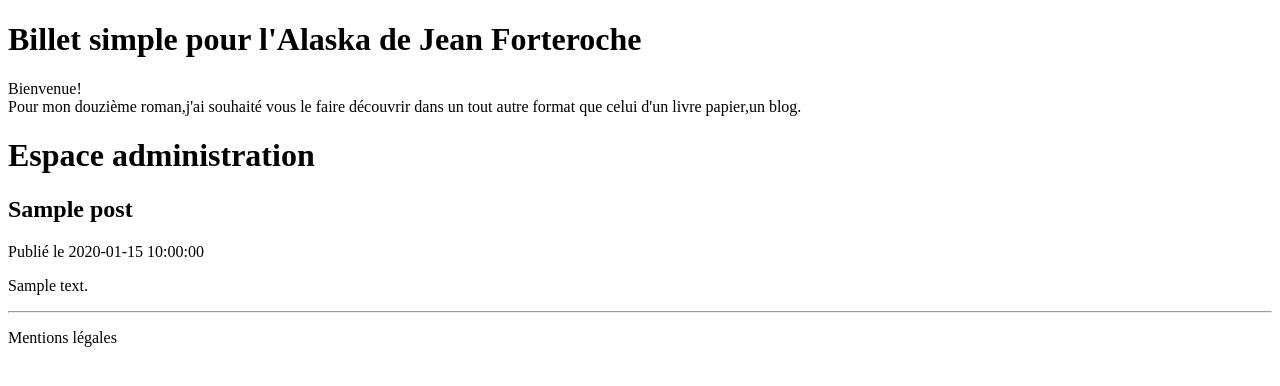
After one commit to jeanforterocheoc/forteroche, a PHP site: template app/views/viewEpisodeAll.php in a window 1280 px wide. The commit adds this page. Shown: the top 386 px of the page. Run offline with PHP 8.4, Linux system fonts and the light colour scheme; the template is opened without the code that fills it: most values are stand-ins (such as "Sample title", 1, 10 or a date in 2020).

Commit message:
Création AdminController + AdminManager + viewEpisodeAll

```diff
--- a/app/controllers/PostsController.php
+++ b/app/controllers/PostsController.php
@@ -3,12 +3,6 @@
 class PostsController extends Controller
 {
     private $postsManager;
-
-    // public function __construct()
-    // {
-    //      $this->posts();
-    // }
-
 
     public function posts()
     {
--- a/app/models/manager/CommentManager.php
+++ b/app/models/manager/CommentManager.php
@@ -15,8 +15,6 @@ class CommentManager extends Database
             $comments[] = new Comment($comment);
         }
         return $comments;
-
-
     }
 
     // Ajoute un commentaire dans la BDD
@@ -26,8 +24,6 @@ class CommentManager extends Database
         $result = $this->ina($req, [$postId, $author, $content]);
 
         return $result;
-
-
     }
 
 
--- /dev/null
+++ b/app/views/viewEpisodeAll.php
@@ -0,0 +1,11 @@
+<?php $this->title = 'Espace administration'; ?>
+<h1>Espace administration</h1>
+<article>
+    <header>
+    <?php foreach ($posts as $post) : ?>
+        <h2 class='postTitle'><?= htmlspecialchars($post->title()) ?></h2>
+        <time>Publié le <?= htmlspecialchars($post->date()) ?></time>
+    </header>
+    <p><?= htmlspecialchars($post->content()) ?></p>
+    <?php endforeach; ?>
+</article>
--- a/app/views/viewPost.php
+++ b/app/views/viewPost.php
@@ -18,7 +18,6 @@
     <p><?= htmlspecialchars($comment->content()) ?></p>
 <?php endforeach; ?>
  <hr />
- <!-- <form  method="post" action="post/addComment/"> -->
  <form action="<?='post/addComment/'. htmlspecialchars($postComment->id()) ?>" method="post">
     <label for="author">Votre pseudo</label><br>
     <input type="text" name="author" id="author" placeholder="Votre pseudo"><br><br>
```
Also changed, not shown: app/controllers/AdminController.php (added, +22 -0 lines), app/controllers/CommentController.php (+0 -14 lines), app/controllers/PostController.php (+8 -1 lines), app/models/manager/AdminManager.php (added, +33 -0 lines), app/models/Database.php (line endings or trailing spaces).
